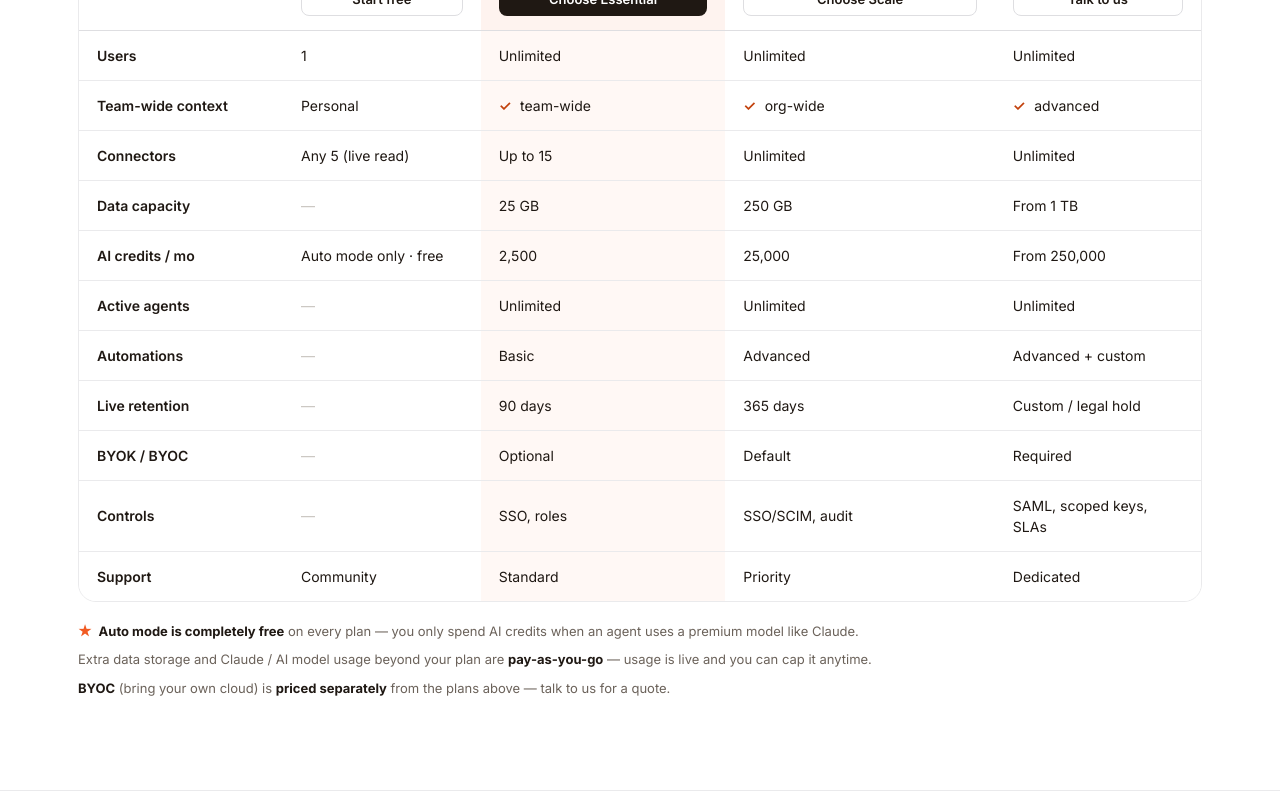
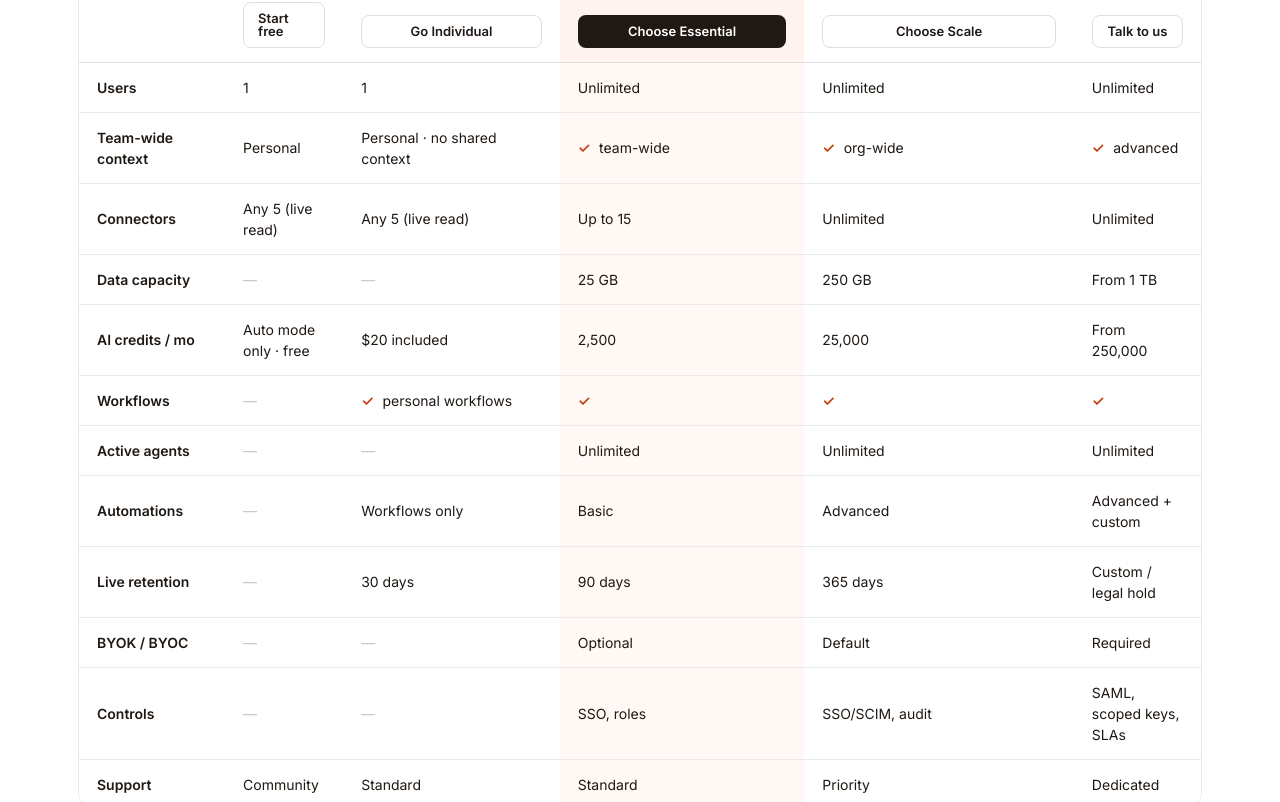
Before and after one commit to Gnaneshdivi/SuprAI-Landing-page, a React (Vite) app: page /pricing in a window 1280 px wide. Shown: the part 780-1582 px from the top of the page. Built offline with nearby package versions, Linux system fonts and the light colour scheme.

Commit message:
Pricing: add Individual plan ($30/mo, workflows only, $20 AI credits)

```diff
--- a/src/pages/Pricing.jsx
+++ b/src/pages/Pricing.jsx
@@ -4,24 +4,26 @@ import { DEMO_URL } from '../components/Layout.jsx'
 
 const PLANS = [
   { key: 'free', name: 'Free', monthly: 0, yearly: 0, blurb: 'Ask & act from your own AI', cta: 'Start free', style: 'ghost' },
+  { key: 'individual', name: 'Individual', monthly: 30, yearly: 300, blurb: 'For one person running workflows', cta: 'Go Individual', style: 'ghost' },
   { key: 'essential', name: 'Essential', monthly: 300, yearly: 3000, blurb: 'For a team getting going', cta: 'Choose Essential', style: 'primary', pop: true },
   { key: 'scale', name: 'Scale', monthly: 1200, yearly: 12000, blurb: 'For scaling operations', cta: 'Choose Scale', style: 'ghost' },
   { key: 'enterprise', name: 'Enterprise', monthly: null, yearly: null, blurb: 'For 50+ & regulated teams', cta: 'Talk to us', style: 'ghost' },
 ]
 
-// label → [free, essential, scale, enterprise]
+// label → [free, individual, essential, scale, enterprise]
 const ROWS = [
-  ['Users', ['1', 'Unlimited', 'Unlimited', 'Unlimited']],
-  ['Team-wide context', ['Personal', '✓ team-wide', '✓ org-wide', '✓ advanced']],
-  ['Connectors', ['Any 5 (live read)', 'Up to 15', 'Unlimited', 'Unlimited']],
-  ['Data capacity', ['—', '25 GB', '250 GB', 'From 1 TB']],
-  ['AI credits / mo', ['Auto mode only · free', '2,500', '25,000', 'From 250,000']],
-  ['Active agents', ['—', 'Unlimited', 'Unlimited', 'Unlimited']],
-  ['Automations', ['—', 'Basic', 'Advanced', 'Advanced + custom']],
-  ['Live retention', ['—', '90 days', '365 days', 'Custom / legal hold']],
-  ['BYOK / BYOC', ['—', 'Optional', 'Default', 'Required']],
-  ['Controls', ['—', 'SSO, roles', 'SSO/SCIM, audit', 'SAML, scoped keys, SLAs']],
-  ['Support', ['Community', 'Standard', 'Priority', 'Dedicated']],
+  ['Users', ['1', '1', 'Unlimited', 'Unlimited', 'Unlimited']],
+  ['Team-wide context', ['Personal', 'Personal · no shared context', '✓ team-wide', '✓ org-wide', '✓ advanced']],
+  ['Connectors', ['Any 5 (live read)', 'Any 5 (live read)', 'Up to 15', 'Unlimited', 'Unlimited']],
+  ['Data capacity', ['—', '—', '25 GB', '250 GB', 'From 1 TB']],
+  ['AI credits / mo', ['Auto mode only · free', '$20 included', '2,500', '25,000', 'From 250,000']],
+  ['Workflows', ['—', '✓ personal workflows', '✓', '✓', '✓']],
+  ['Active agents', ['—', '—', 'Unlimited', 'Unlimited', 'Unlimited']],
+  ['Automations', ['—', 'Workflows only', 'Basic', 'Advanced', 'Advanced + custom']],
+  ['Live retention', ['—', '30 days', '90 days', '365 days', 'Custom / legal hold']],
+  ['BYOK / BYOC', ['—', '—', 'Optional', 'Default', 'Required']],
+  ['Controls', ['—', '—', 'SSO, roles', 'SSO/SCIM, audit', 'SAML, scoped keys, SLAs']],
+  ['Support', ['Community', 'Standard', 'Standard', 'Priority', 'Dedicated']],
 ]
 
 function priceParts(plan, yearly) {
@@ -116,6 +118,7 @@ export default function Pricing() {
           <div className="eyebrow">FAQ</div>
           <h2 className="big mb20">Common questions</h2>
           <details className="faq"><summary>Is Free really free?</summary><p>Yes — Free is free forever, not a trial. Connect your apps and ask and act from your own Claude, GPT or Gemini for as long as you like. Auto mode is free; agents, team-wide context and AI credits come with the paid plans.</p></details>
+          <details className="faq"><summary>What’s the Individual plan?</summary><p>Individual is for one person: $30/mo with $20 of AI credits included every month. You get your personal context and your own workflows — there’s no shared or team-wide context. When you’re ready to bring the team in, upgrade to Essential.</p></details>
           <details className="faq"><summary>What does “auto mode is free” mean?</summary><p>Routine, rule-based work — auto mode — runs free on every plan. You only spend AI credits when an agent calls a premium model like Claude for a heavier task. So the everyday automation never adds to your bill.</p></details>
           <details className="faq"><summary>How do extra data and Claude usage work?</summary><p>Pay-as-you-go. Each plan includes a data allowance and a monthly pool of AI credits; anything beyond that — extra storage, or premium model usage like Claude — is billed as you use it. You see usage live and can cap it.</p></details>
           <details className="faq"><summary>What about BYOC?</summary><p>Bring-your-own-cloud is available on Scale (default) and Enterprise (required). BYOC is priced separately from the standard plans — talk to us and we’ll quote it for your setup.</p></details>
```
